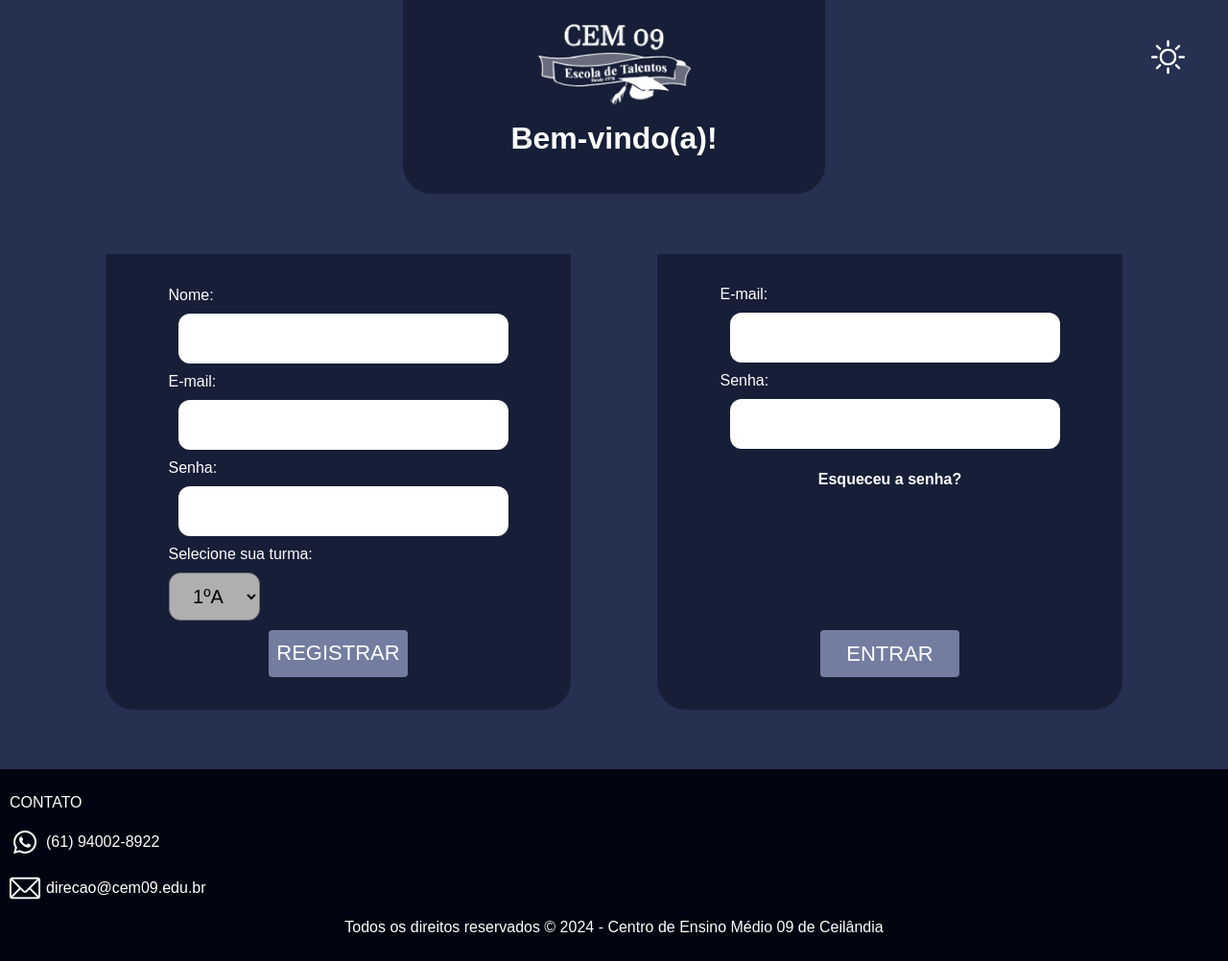
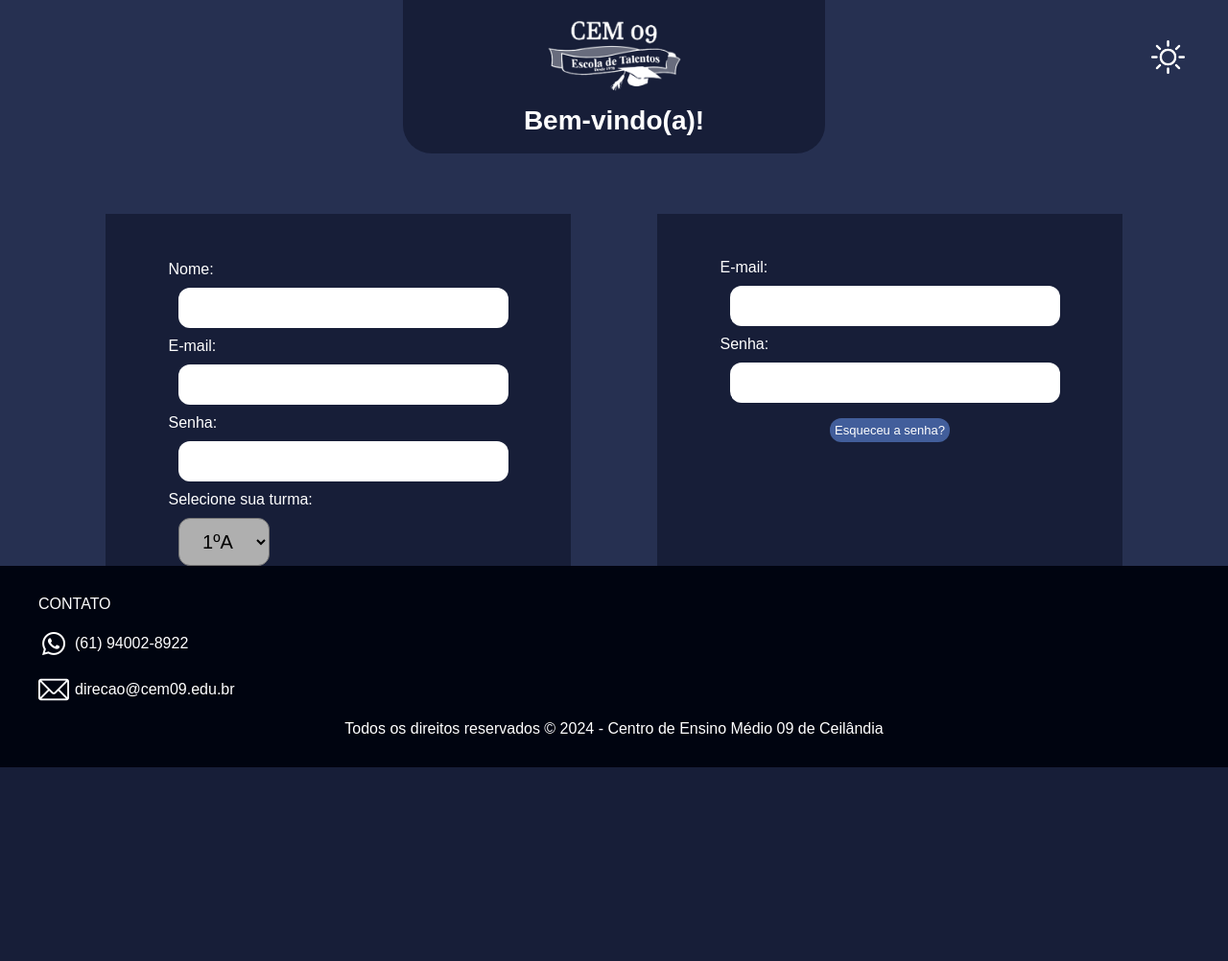
Before and after one commit to towednack/tcc-cem-09, a PHP site: page /login.html in a window 1280 px wide. Shown: the whole page at 96% size. After the commit the page ends 800 px from the top, so only its background shows below. Run offline with PHP 8.4, Linux system fonts and the light colour scheme; some web fonts are replaced.

Commit message:
Pequenos ajustes na página de login.

```diff
--- a/login.css
+++ b/login.css
@@ -16,7 +16,7 @@ header {
 .header-mid {
     background-color: #171E38;
     width: 440px;
-    height: 202px;
+    height: 160px;
     border-bottom-left-radius: 30px;
     border-bottom-right-radius: 30px;
     display: block;
@@ -29,7 +29,7 @@ header {
     font-weight: bolder;
     font-family: Arial, Helvetica, sans-serif;
     color: white;
-    font-size: 32px;
+    font-size: 28px;
     margin-top: 5px;
     padding: 0px;
 }
@@ -43,7 +43,7 @@ header {
 }
 
 .logoCem09 {
-    width: 162px;
+    width: 140px;
 }
 
 #themeSwitch {
@@ -85,10 +85,11 @@ form {
 
 input {
     width: 340px;
-    height: 50px;
+    height: 40px;
     margin-left: 10px;
     border-radius: 12px;
     border: none !important;
+    text-align: center;
     font-size: 20px;
     font-family: "ABeeZee", sans-serif;
 }
@@ -96,6 +97,7 @@ input {
 #turmas {
     width: 95px;
     height: 50px;
+    margin: 0 0 0 10px;
     text-align: center !important;
     font-size: 20px !important;
     font-family: "ABeeZee", sans-serif;
@@ -116,14 +118,17 @@ button {
 }
 
 .esqueceu-senha{
-    color: white !important;
-    font-size: 16px;
+    font-size: 13px;
+    font-weight: normal;
     text-align: center !important;
 }
 
 a {
     text-decoration: none !important;
-    color: white !important;
+    padding: 5px;
+    border-radius: 12px;
+    color: #fff !important;
+    background-color: #425E9B;
 }
 
 .btn2 {
@@ -156,9 +161,14 @@ label {
 }
 
 footer {
+    position: absolute;
+    right: 0;
+    left: 0;
+    bottom: 0;
+    height: 180px;
     background-color: #000410;
     color: white;
-    padding: 10px;
+    padding: 15px 40px;
 }
 
 .copyright {
--- a/login.html
+++ b/login.html
@@ -4,8 +4,10 @@
 <head>
     <meta charset="UTF-8">
     <meta name="viewport" content="width=device-width, initial-scale=1.0">
-    <title>Login</title>
+    <link rel="icon" type="image/x-icon" href="media/icons/ico.ico">
+    <title>CEM 09 - Entrar</title>
     <link rel="stylesheet" href="login.css">
+    <script src="script.js"></script>
 </head>
 
 <body>
```
